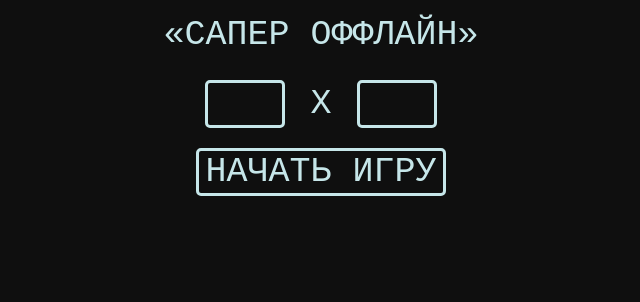
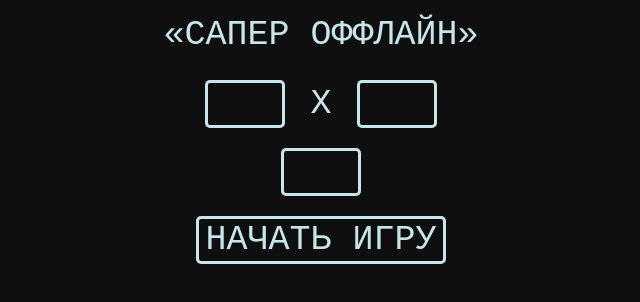
Before and after one commit to LordCookis/Saper, a Next.js app: page / in a window 1280 px wide. Shown: the top 302 px of the page, without its empty margins (319-959 px from the left). Built offline with nearby package versions, Linux system fonts and the light colour scheme.

Commit message:
add custom count bombs

```diff
--- a/src/pages/index.tsx
+++ b/src/pages/index.tsx
@@ -5,6 +5,7 @@ export default function Home() {
   const [field, setField] = useState<any>([])
   const [sizeX, setSizeX] = useState<number>(0)
   const [sizeY, setSizeY] = useState<number>(0)
+  const [bombs, setBombs] = useState<number>(0)
 
   const createField = (e: any) => {
     e.preventDefault()
@@ -35,34 +36,8 @@ export default function Home() {
 
   const randomBomb = () => {
     const bomb = Math.random()
-    return bomb < 0.1 ? 1 : 0
+    return bomb < (bombs / 100) ? 1 : 0
   }
-
-  //const openCellsAround = (idX: number, id: number, fieldX: any) => {
-  //  if (
-  //    idX < 0 ||
-  //    idX >= sizeX ||
-  //    id < 0 ||
-  //    id >= sizeY ||
-  //    fieldX[idX].array[id].click ||
-  //    fieldX[idX].array[id].bomb
-  //  ) {
-  //    return;
-  //  }
-  //
-  //  fieldX[idX].array[id].click = true;
-  //
-  //  if (fieldX[idX].array[id].countBomb === 0) {
-  //    openCellsAround(idX - 1, id - 1, fieldX);
-  //    openCellsAround(idX - 1, id, fieldX);
-  //    openCellsAround(idX - 1, id + 1, fieldX);
-  //    openCellsAround(idX, id - 1, fieldX);
-  //    openCellsAround(idX, id + 1, fieldX);
-  //    openCellsAround(idX + 1, id - 1, fieldX);
-  //    openCellsAround(idX + 1, id, fieldX);
-  //    openCellsAround(idX + 1, id + 1, fieldX);
-  //  }
-  //}
 
   const cellClick = (idX: number, id: number) => {
     const fieldX = [...field]
@@ -91,6 +66,9 @@ export default function Home() {
           <span className='gameSpan'>X</span>
           <input className='gameInput' autoComplete="off" onChange={(e)=>setSizeY(Number(e.target.value))}></input>
         </div>
+        <div className='gameDiv'>
+          <input className='gameInput' autoComplete="off" onChange={(e)=>setBombs(Number(e.target.value))}></input>
+        </div>
         <button className='gameButton'>НАЧАТЬ ИГРУ</button>
       </form>
       <div className='fieldDiv'>
```
